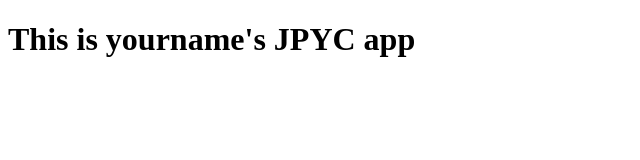
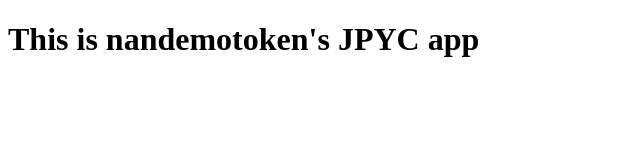
Before and after one commit to nandemotoken/jpy_hackathon_lesson, a plain HTML site: page index.html in a window 1280 px wide. Shown: the whole page, without its empty margins (0-640 px from the left). Drawn offline with Linux system fonts and the light colour scheme.

Commit message:
Update index.html

```diff
--- a/index.html
+++ b/index.html
@@ -7,6 +7,6 @@
     <title>My JPYC app</title>
 </head>
 <body>
-    <h1>This is yourname's JPYC app</h1>
+    <h1>This is nandemotoken's JPYC app</h1>
 </body>
 </html>
```
